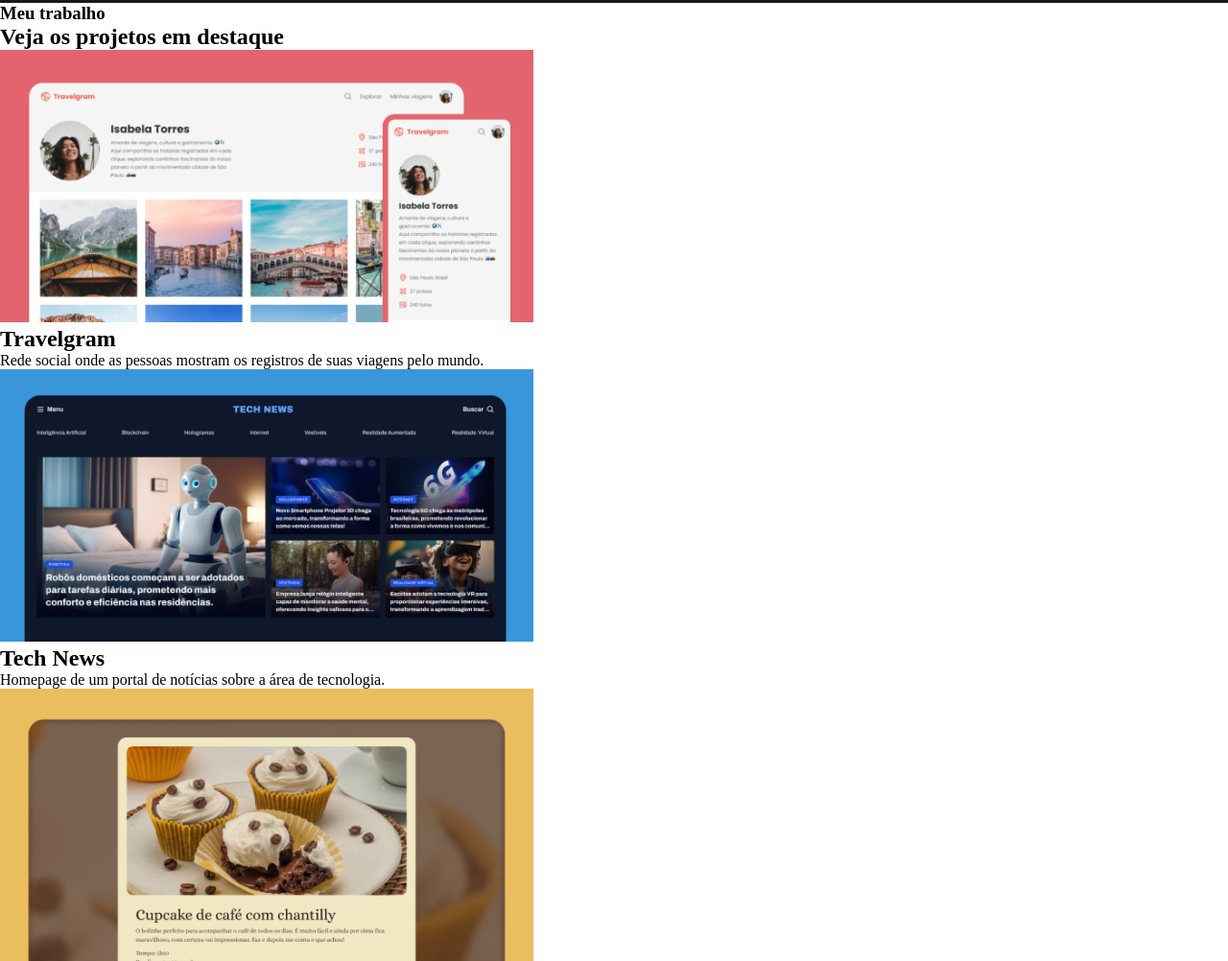
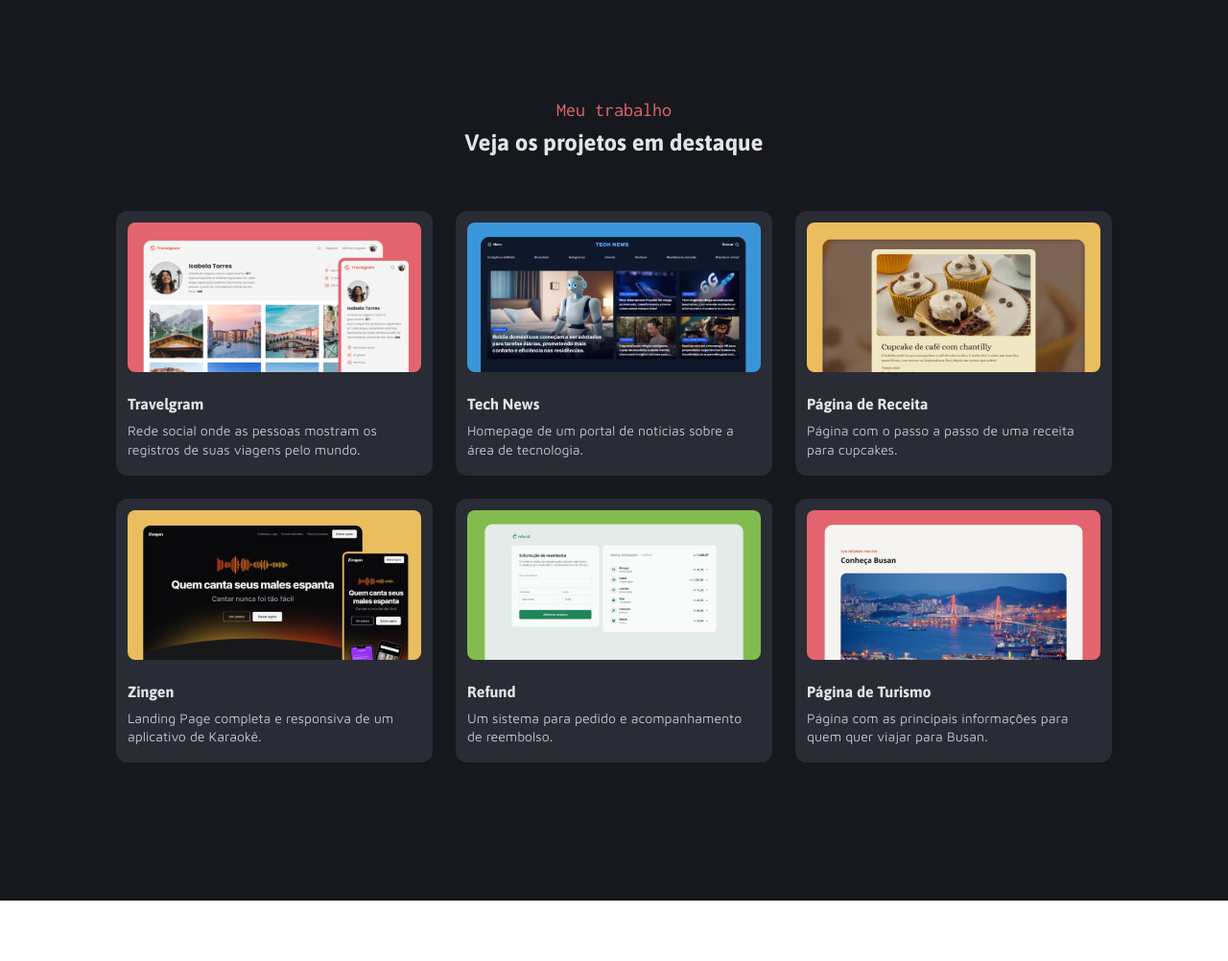
Before and after one commit to sailegomes/Projeto-Portfolio-Dev, a plain HTML site: page index.html in a window 1280 px wide. Shown: the part 750-1752 px from the top of the page at 96% size. After the commit the page ends 1689 px from the top, so only its background shows below. Drawn offline with Linux system fonts and the light colour scheme.

Commit message:
Finalizada - Seção de Projetos

```diff
--- a/index.html
+++ b/index.html
@@ -57,40 +57,52 @@
             <div class="grupo_projects_section">
                 <h3>Meu trabalho</h3>
                 <h2>Veja os projetos em destaque</h2>
-                <div>
+                <div class="projetos">
                     <ul>
                         <li>
                             <img src="assets/images/Thumbnail_Project-01.png" alt="travelgram">
+                            <span>
                                 <h1>Travelgram</h1>
-                            <p>Rede social onde as pessoas mostram os registros de suas viagens pelo mundo.</p>
+                                <p>Rede social onde as pessoas mostram os <br> registros de suas viagens pelo mundo.</p>
+                            </span>
                         </li>
                         <li>
                             <img src="assets/images/Thumbnail_Project-02.png" alt="technews">
+                            <span>
                                 <h1>Tech News</h1>
-                            <p>Homepage de um portal de notícias sobre a área de tecnologia.</p>
+                                <p>Homepage de um portal de notícias sobre a <br> área de tecnologia.</p>
+                            </span>
                         </li>
                         <li>
                             <img src="assets/images/Thumbnail_Project-03.png" alt="pagina de receita">
+                            <span>
                                 <h1>Página de Receita</h1>
-                            <p>Página com o passo a passo de uma receita para cupcakes.</p>
+                                <p>Página com o passo a passo de uma receita <br> para cupcakes.</p>
+                            </span>
                         </li>
                     </ul>
 
                     <ul>
                         <li>
                             <img src="assets/images/Thumbnail_Project-04.png" alt="zingen">
+                            <span>
                                 <h1>Zingen</h1>
-                            <p>Landing Page completa e responsiva de um aplicativo de Karaokê.</p>
+                                <p>Landing Page completa e responsiva de um <br> aplicativo de Karaokê.</p>
+                            </span>
                         </li>
                         <li>
                             <img src="assets/images/Thumbnail_Project-05.png" alt="refund">
+                            <span>
                                 <h1>Refund</h1>
-                            <p>Um sistema para pedido e acompanhamento de reembolso.</p>
+                                <p>Um sistema para pedido e acompanhamento <br> de reembolso.</p>
+                            </span>
                         </li>
                         <li>
                             <img src="assets/images/Thumbnail_Project-06.png" alt="página de turismo">
+                            <span>
                                 <h1>Página de Turismo</h1>
-                            <p>Página com as principais informações para quem quer viajar para Busan.</p>
+                                <p>Página com as principais informações para <br> quem quer viajar para Busan.</p>
+                            </span>
                         </li>
                     </ul>
                 </div>
--- a/styles/global.css
+++ b/styles/global.css
@@ -20,6 +20,7 @@
     --gray-color-400: #878EA1;
     --gray-color-500: #C0C4CE;
     --gray-color-600: #E2E4E9;
+    --background-color: #16181D;
 
     --font-family-asap: 'Asap', sans-serif;
     --asap-title-lg: 700 56px/120% var(--font-family-asap);
--- a/styles/introduction_section.css
+++ b/styles/introduction_section.css
@@ -14,10 +14,11 @@
 }
 
 .div_avatar img {
-    width: 112px;
-    height: 112px;
+    width: 140px;
+    height: 140px;
     margin-top: 120px;
     margin-bottom: 56px;
+    object-fit: cover;
 }
 
 .div_textos_apresentacao {
--- a/styles/projects_section.css
+++ b/styles/projects_section.css
@@ -0,0 +1,71 @@
+#projects_section {
+    background-color: #16181D;
+    background-size: cover;
+    padding: 72px 0 144px 0;
+}
+
+.grupo_projects_section {
+    display: flex;
+    flex-direction: column;
+    align-items: center;
+
+    h3 {
+        font: var(--inconsolata-text);
+        color: var(--red-color);
+    }
+
+    h2 {
+        font: var(--asap-title-md);
+        color: var(--gray-color-600);
+        margin-top: 8px;
+        margin-bottom: 56px;
+    }
+}
+
+.projetos {
+    display: flex;
+    flex-direction: column;
+    gap: 24px;
+
+    ul {
+        list-style: none;
+        display: flex;
+        gap: 24px;
+        flex-wrap: wrap;
+    }
+
+    ul li {
+        display: flex;
+        flex-direction: column;
+        align-items: left;
+        background-color: var(--gray-color-300);
+        border-radius: 12px;
+        padding: 12px 12px 17px 12px;
+
+        h1 {
+            color: var(--gray-color-600);
+            font: var(--asap-title-sm);
+            text-align: left;
+            padding-top: 24px;
+            padding-bottom: 8px;
+        }
+
+        p {
+            color: var(--gray-color-500);
+            font: var(--maven-pro-text-sm);
+        }
+
+        span {
+            text-align: left;
+        }
+
+        img {
+            object-fit: cover;
+            width: 306px;
+            height: 156px;
+            object-fit: cover;
+            border-radius: 8px;
+        }
+    }
+
+}
```
Lines whose indentation alone changed are shown as unchanged.
